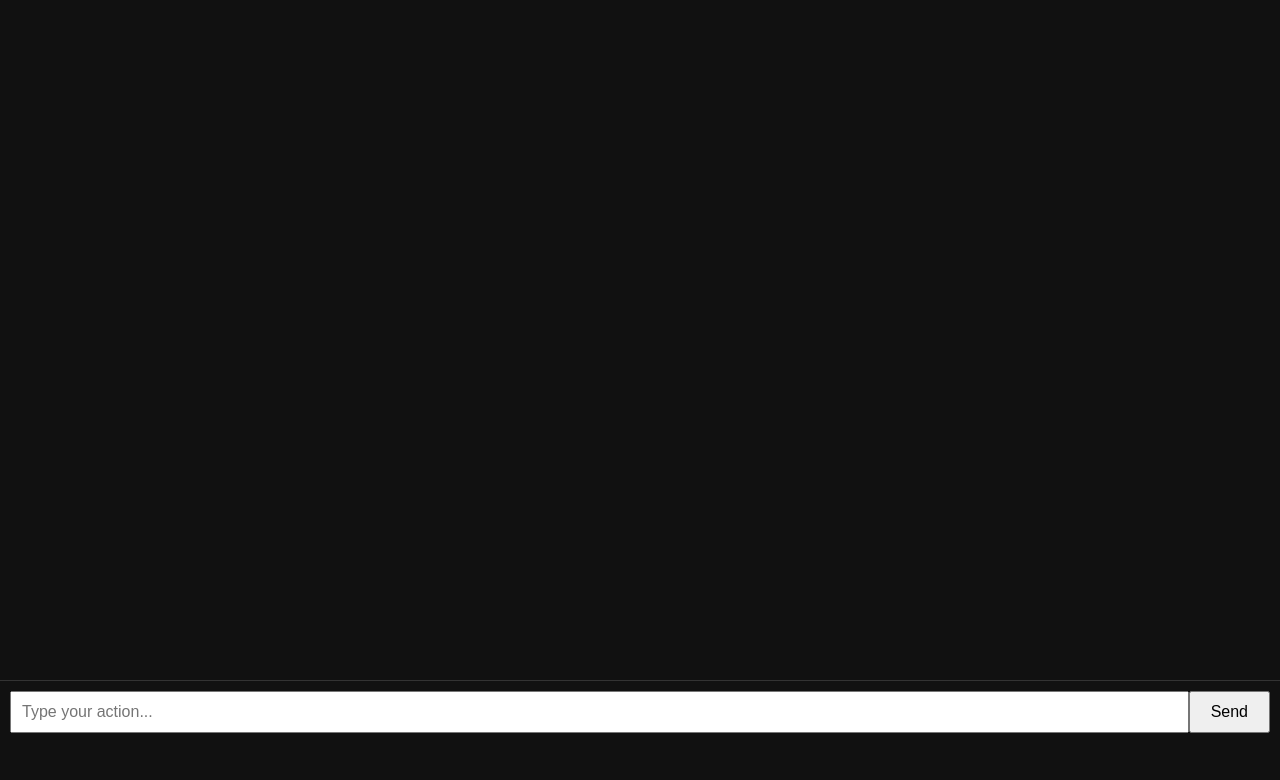
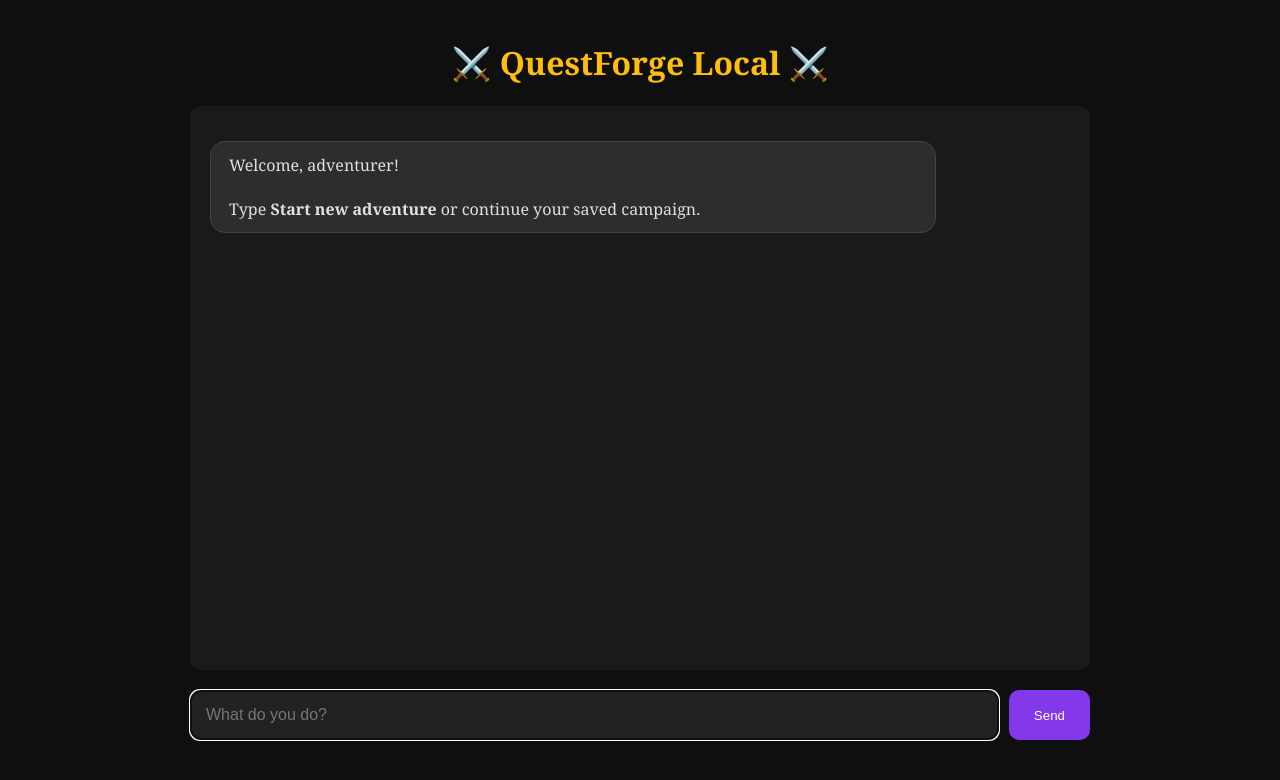
Before and after one commit to Cadoreldertree/Saga, a Flask app: page / in a window 1280 px wide. Shown: the top 780 px of the page. Run offline with Flask 3, Linux system fonts and the light colour scheme; the visitor is signed in with stand-in values (Sample User, id 1).

Commit message:
Update index.html

```diff
--- a/templates/index.html
+++ b/templates/index.html
@@ -1,104 +1,66 @@
 <!DOCTYPE html>
-<html>
+<html lang="en">
 <head>
-    <title>QuestForge</title>
+    <meta charset="UTF-8">
+    <meta name="viewport" content="width=device-width, initial-scale=1.0">
+    <title>QuestForge Local • AI Dungeon Master</title>
     <style>
-        body {
-            font-family: Arial, sans-serif;
-            background: #111;
-            color: #eee;
-            margin: 0;
-            padding: 0;
-        }
-
-        #chat {
-            height: 80vh;
-            overflow-y: auto;
-            padding: 20px;
-            border-bottom: 1px solid #333;
-        }
-
-        .msg {
-            margin: 10px 0;
-            white-space: pre-wrap;
-        }
-
-        .user {
-            color: #4fc3f7;
-        }
-
-        .ai {
-            color: #a5d6a7;
-        }
-
-        #inputArea {
-            display: flex;
-            padding: 10px;
-        }
-
-        input {
-            flex: 1;
-            padding: 10px;
-            font-size: 16px;
-        }
-
-        button {
-            padding: 10px 20px;
-            font-size: 16px;
-            cursor: pointer;
-        }
+        body { font-family: 'Georgia', serif; background: #0f0f0f; color: #e0e0e0; margin: 0; }
+        #chat { max-width: 900px; margin: 0 auto; padding: 20px; height: 90vh; display: flex; flex-direction: column; }
+        #messages { flex: 1; overflow-y: auto; padding: 20px; background: #1a1a1a; border-radius: 10px; }
+        .message { margin: 15px 0; padding: 12px 18px; border-radius: 15px; max-width: 80%; }
+        .user { background: #3a86ff; align-self: flex-end; margin-left: auto; }
+        .ai { background: #2d2d2d; border: 1px solid #444; align-self: flex-start; }
+        #input-area { display: flex; margin-top: 20px; }
+        input { flex: 1; padding: 15px; font-size: 16px; background: #222; border: 1px solid #444; color: white; border-radius: 10px; }
+        button { padding: 15px 25px; margin-left: 10px; background: #8338ec; color: white; border: none; border-radius: 10px; cursor: pointer; }
+        h1 { text-align: center; color: #ffbe0b; }
+        .dice { color: #ff006e; font-weight: bold; }
     </style>
 </head>
-
 <body>
-
-<div id="chat"></div>
-
-<div id="inputArea">
-    <input id="userInput" placeholder="Type your action..." />
-    <button onclick="sendMessage()">Send</button>
+    <div id="chat">
+        <h1>⚔️ QuestForge Local ⚔️</h1>
+        <div id="messages">
+            <div class="message ai">Welcome, adventurer!<br><br>
+            Type <b>Start new adventure</b> or continue your saved campaign.</div>
+        </div>
+        <div id="input-area">
+            <input type="text" id="userInput" placeholder="What do you do?" autofocus autocomplete="off">
+            <button onclick="send()">Send</button>
+        </div>
     </div>
 
     <script>
-async function sendMessage() {
-    const input = document.getElementById("userInput");
-    const text = input.value.trim();
+        const messagesDiv = document.getElementById('messages');
+        const input = document.getElementById('userInput');
 
-    if (!text) return;
-
-    addMessage("You", text, "user");
-
-    input.value = "";
-
-    try {
-        const res = await fetch("/chat", {
-            method: "POST",
-            headers: {
-                "Content-Type": "application/json"
-            },
-            body: JSON.stringify({ message: text })
-        });
-
-        const data = await res.json();
-
-        console.log("SERVER RESPONSE:", data);
-
-        addMessage("DM", data.response, "ai");
-
-    } catch (err) {
-        addMessage("ERROR", err.message, "ai");
-    }
+        function addMessage(text, sender) {
+            const div = document.createElement('div');
+            div.className = 'message ' + sender;
+            div.innerHTML = text.replace(/\*\*(.*?)\*\*/g, '<b>$1</b>');
+            messagesDiv.appendChild(div);
+            messagesDiv.scrollTop = messagesDiv.scrollHeight;
         }
 
-function addMessage(sender, text, cls) {
-    const div = document.createElement("div");
-    div.classList.add("msg", cls);
-    div.innerText = sender + ": " + text;
+        async function send() {
+            const message = input.value.trim();
+            if (!message) return;
+            addMessage(message, 'user');
+            input.value = '';
 
-    document.getElementById("chat").appendChild(div);
-    document.getElementById("chat").scrollTop = 999999;
+            const response = await fetch('/chat', {
+                method: 'POST',
+                headers: {'Content-Type': 'application/json'},
+                body: JSON.stringify({message})
+            });
+            const data = await response.json();
+            addMessage(data.response, 'ai');
         }
+
+        input.addEventListener('keypress', e => {
+            if (e.key === 'Enter') send();
+        });
     </script>
-
 </body>
 </html>
```
Lines whose indentation alone changed are shown as unchanged.
